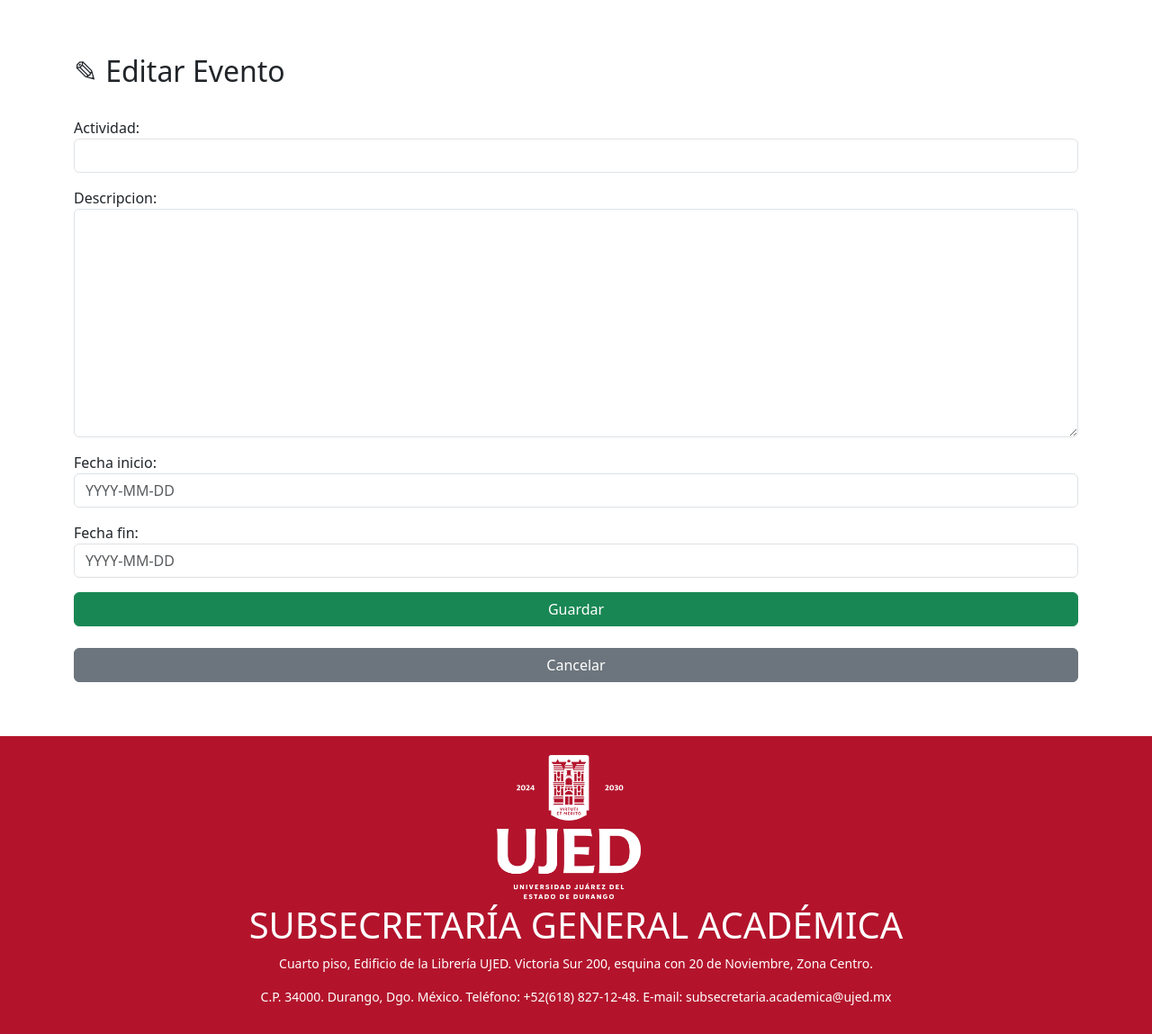
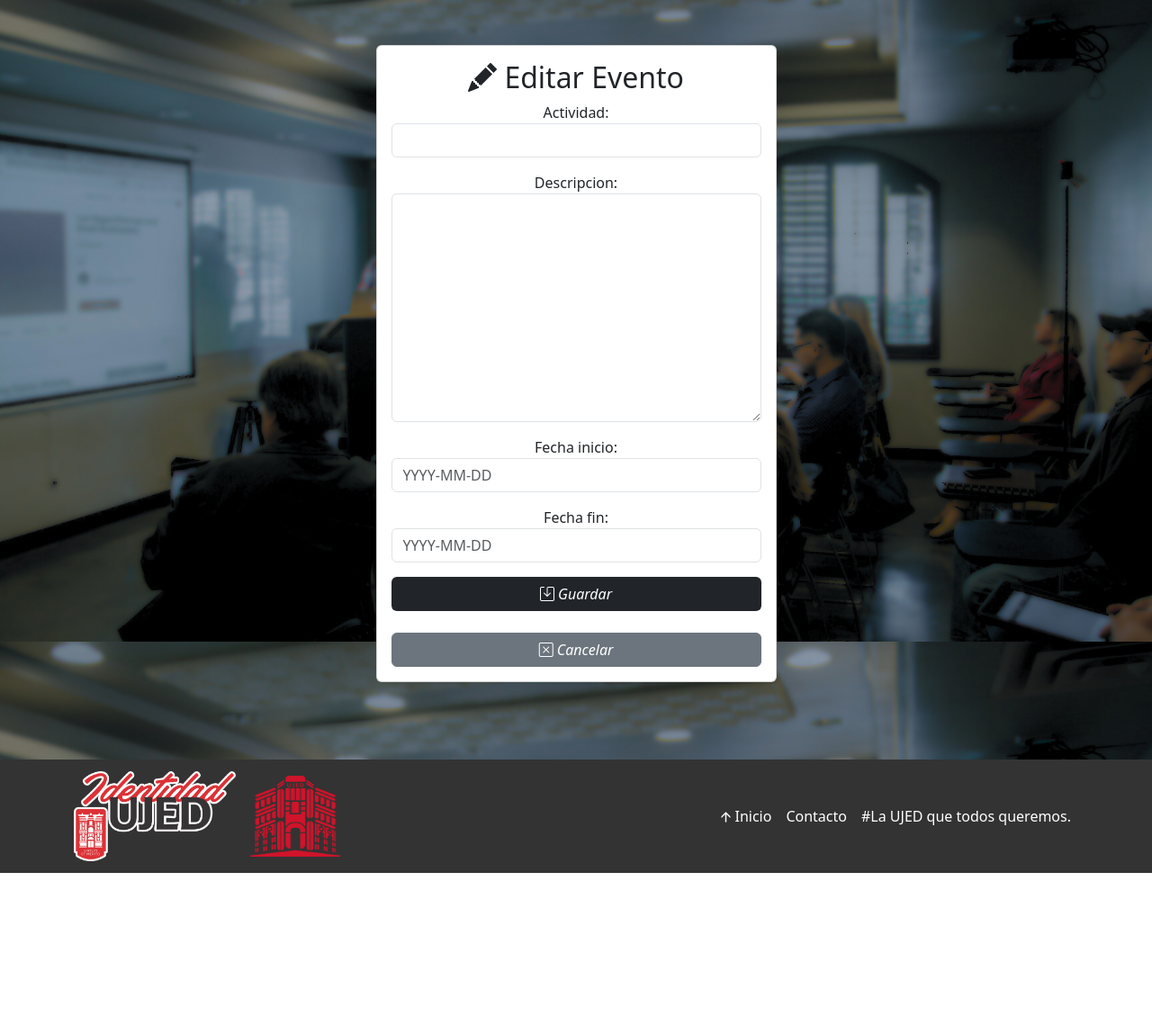
Before and after one commit to dev-ujed/ssga-digital, a Django app: template frontend/templates/editar_evento.html in a window 1280 px wide. Shown: the part 87-1236 px from the top of the page at 90% size. After the commit the page ends 1057 px from the top, so only its background shows below. Run offline with Django 3.2, Linux system fonts and the light colour scheme; the template is opened without the code that fills it: values that come from a table or form of the project are taken from there, others are empty; some libraries are stand-ins or nearby versions.

Commit message:
diseño en crear, editar, calendario

```diff
--- a/frontend/templates/editar_evento.html
+++ b/frontend/templates/editar_evento.html
@@ -2,16 +2,32 @@
 {% load static %}
 {% block content %}
 
-<div class="container" style="margin-top: 60px;">
-    <h2>✎ Editar Evento</h2>
-    <br>
+<style>
+    body {
+      background-image: url("{% static 'images/school.png' %}");
+      background-size: cover;  /* Ajusta la imagen al tamaño de la pantalla */
+              background-position: center; /* Centra la imagen */
+              background-repeat: no-repeat; /* No repetir la imagen */
+              background-attachment: fixed; /* Mantiene el fondo fijo al hacer scroll */
+              min-height: 100vh; /* Asegura que cubra toda la pantalla */
+              margin: 0; /* Elimina márgenes */
+          }
+</style>
+
+<div class="content-grid" style="margin-top: 50px;">
+    <div class="card mb-3 text-center" style="max-width: 900px;">
+        <div class="card-body">
+            <h2 class="card-title">
+                <i class="bi bi-pencil-fill"></i>
+                Editar Evento
+            </h2>
             <form method="post" id="editar-evento-form">
                 {% csrf_token %}
                 {{ form.as_p }}
                 <div class="d-grid gap-2">
                     <!-- Botón modificado para SweetAlert -->
-            <button class="btn btn-success" type="button" onclick="confirmarGuardar()">
-                Guardar
+                    <button class="btn" type="button" onclick="confirmarGuardar()" style="background-color: #212529; color: #fff;">
+                        <i class="bi bi-save"> Guardar</i>
                     </button>
                 </div>
             </form>
@@ -19,24 +35,15 @@
             <div class="d-grid gap-2" style="margin-top: auto">
                 <!-- Enlace modificado para SweetAlert -->
                 <a class="btn btn-secondary" href="#" onclick="confirmarCancelacion()">
-            Cancelar
+                    <i class="bi bi-x-square"> Cancelar</i>
                 </a>
             </div>
         </div>
-<nav class="navbar" style="background: #b3142c; color: white; padding: 15px 0; margin-top: 60px;">
-    <div class="container-fluid d-flex flex-column align-items-center text-center">
-      <!-- Imagen centrada -->
-      <a class="navbar-brand" href="#">
-        <img src="{% static 'images/logo-ujed.2025.png' %}" alt="Logo" width="160" height="160" class="d-inline-block align-text-top">
-      </a>
-      <!-- Texto centrado debajo de la imagen -->
-      <h1 class="mb-0">SUBSECRETARÍA GENERAL ACADÉMICA</h1>
-      <div class="small mt-2">
-        <p>Cuarto piso, Edificio de la Librería UJED. Victoria Sur 200, esquina con 20 de Noviembre, Zona Centro.</p>
-        <p>C.P. 34000. Durango, Dgo. México. Teléfono: +52(618) 827-12-48. E-mail: subsecretaria.academica@ujed.mx</p>
     </div>
 </div>
-  </nav>
+
+{% include "layouts/footer.html" %}
+
 
 <script>
 // Función para guardar cambios
--- a/frontend/templates/layouts/footer.html
+++ b/frontend/templates/layouts/footer.html
@@ -1,6 +1,6 @@
 {% load static %}
 
-<nav class="navbar fixed-bottom navbar-expand-lg" style="background-color: #333;">
+<nav class="navbar navbar-expand-lg" style="background-color: #333; margin-top: 70px;">
     <div class="container">
         <a class="navbar-brand" href="#">
             <img src="{% static 'images/Identidad.png' %}" alt="Logo UJED" width="180" height="100">
--- a/frontend/views.py
+++ b/frontend/views.py
@@ -165,8 +165,8 @@ class EventosView(ProfileRequiredMixin, View):
     def _get_color(self, evento):
         # Ejemplo: Color diferente para eventos del usuario actual
         if evento.usuario == self.request.user:
-            return '#3c8dbc'  # Azul para mis eventos
-        return '#00a65a'     # Verde para otros
+            return '#766ec5'  # mis eventos
+        return '#7c7c7c'     # otros
 
 
 @method_decorator(login_required, name='dispatch')
```
Also changed, not shown: frontend/templates/calendar.html (+20 -3 lines), frontend/templates/crear_evento.html (+30 -8 lines). Lines whose indentation alone changed are shown as unchanged.
